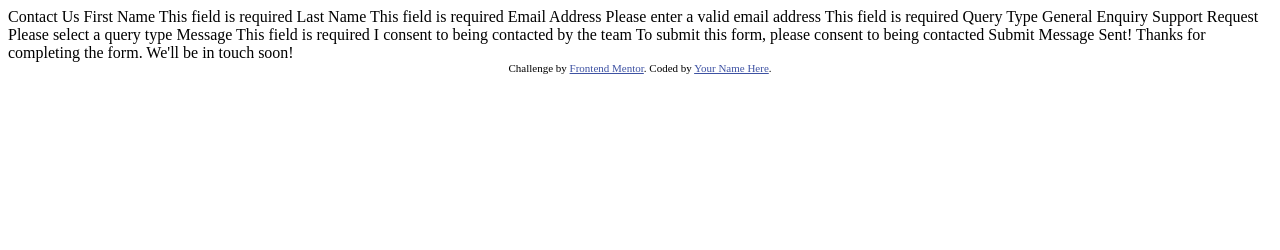
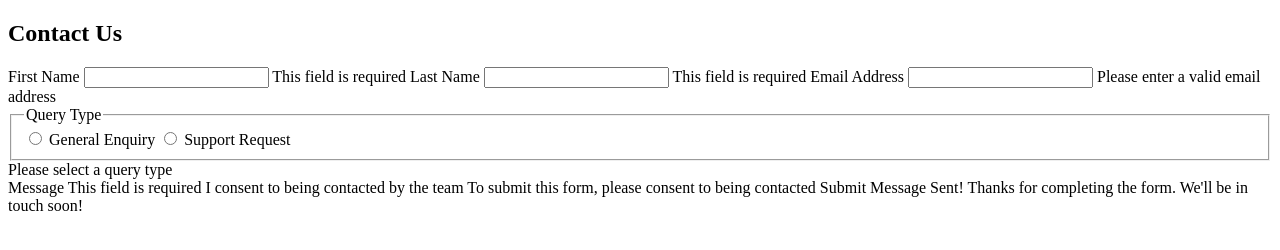
Before and after one commit to telsabate-hub/contact-form-FEM, a plain HTML site: page index.html in a window 1280 px wide. Drawn offline with Linux system fonts and the light colour scheme.

Commit message:
Set up git repo and updated some semantic html.

```diff
--- a/index.html
+++ b/index.html
@@ -8,30 +8,35 @@
 
   <title>Frontend Mentor | Contact form</title>
 
-  <!-- Feel free to remove these styles or customise in your own stylesheet 👍 -->
-  <style>
-    .attribution { font-size: 11px; text-align: center; }
-    .attribution a { color: hsl(228, 45%, 44%); }
-  </style>
 </head>
 <body>
+  <main>
+    <section>
+      <h1>Contact Us</h1>
+      <form>
+        <label for="firstName">First Name</label>
+        <input id="firstName" type="text" name="first-name" autocomplete="given-name">
+        <span id="firstNameError" class="error-message">This field is required</span>
 
-  Contact Us
+        <label for="lastName">Last Name</label>
+        <input id="lastName" type="text" name="last-name" autocomplete="family-name">
+        <span id="lastNameError" class="error-message">This field is required</span>
 
-  First Name
-  This field is required
+        <label for="email">Email Address</label>
+        <input id="email" type="text" name="email" autocomplete="email">
+        <span id="emailError" class="error-message">Please enter a valid email address</span>
 
-  Last Name
-  This field is required
-
-  Email Address
-  Please enter a valid email address
-  This field is required
-
-  Query Type
-  General Enquiry
-  Support Request
-  Please select a query type
+        <fieldset>
+          <legend>Query Type</legend>
+          <input type="radio" id="generalEnquiry" name="query" value="general">
+          <label for="generalEnquiry">General Enquiry</label>
+          <input type="radio" id="supportRequest" name="query" value="support">
+          <label for="supportRequest">Support Request</label>
+      </fieldset>
+      <span id="queryTypeError" class="error-message">Please select a query type</span>
+      </form>
+    </section>
+  </main>
 
   Message
   This field is required
@@ -44,9 +49,5 @@
   Message Sent!
   Thanks for completing the form. We'll be in touch soon!
 
-  <div class="attribution">
-    Challenge by <a href="https://www.frontendmentor.io?ref=challenge">Frontend Mentor</a>.
-    Coded by <a href="#">Your Name Here</a>.
-  </div>
 </body>
 </html>
```
